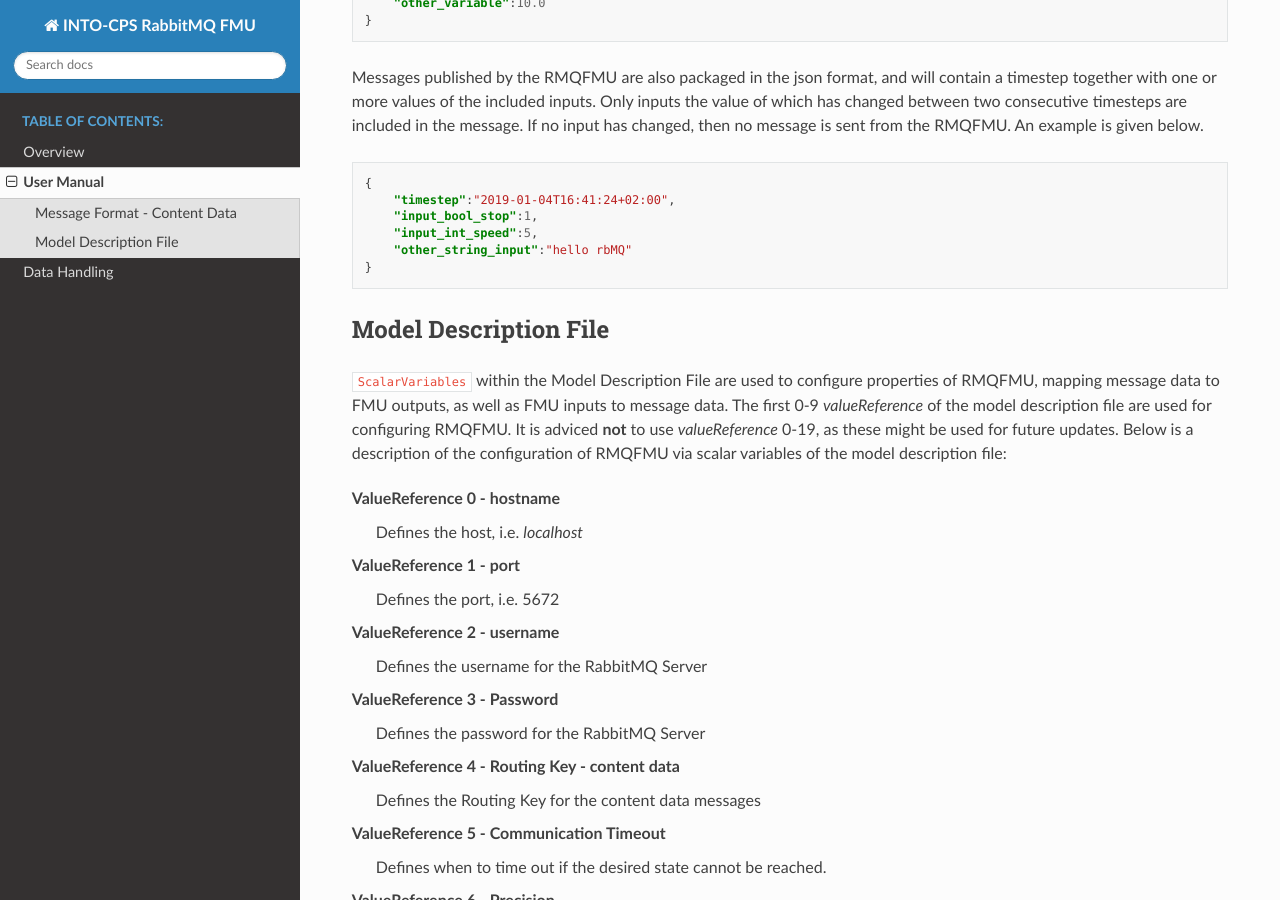
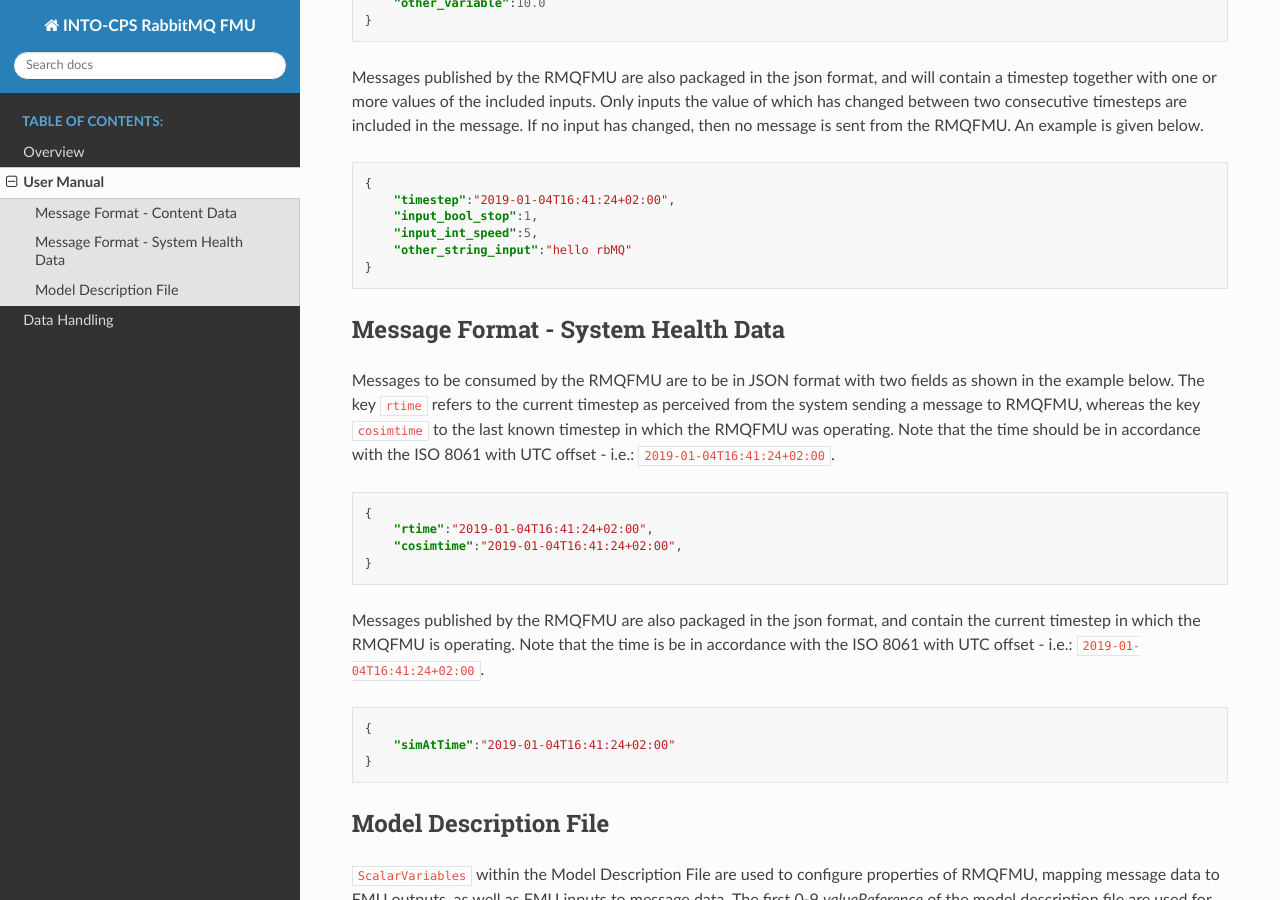
Before and after one commit to INTO-CPS-Association/fmu-rabbitmq, a Sphinx documentation site: the page built from docs/user-manual.rst, in a window 1280 px wide and 900 px high, scrolled down 621 px. Built offline with Sphinx 7.4.7 and the Read the Docs theme 2.0.0, drawn with Linux system fonts in a browser that asks for light colours.

Commit message:
Update user-manual.rst

```diff
--- a/docs/user-manual.rst
+++ b/docs/user-manual.rst
@@ -30,6 +30,25 @@ Messages published by the RMQFMU are also packaged in the json format, and will
         "input_bool_stop":1,
         "input_int_speed":5,
         "other_string_input":"hello rbMQ"
+    }
+
+Message Format - System Health Data
+------------------------------------
+Messages to be consumed by the RMQFMU are to be in JSON format with two fields as shown in the example below. The key :code:`rtime` refers to the current timestep as perceived from the system sending a message to RMQFMU, whereas the key :code:`cosimtime` to the last known timestep in which the RMQFMU was operating. Note that the time should be in accordance with the ISO 8061 with UTC offset - i.e.: :code:`2019-01-04T16:41:24+02:00`.
+
+.. code-block:: json
+
+    {
+        "rtime":"2019-01-04T16:41:24+02:00",
+        "cosimtime":"2019-01-04T16:41:24+02:00",
+    }
+
+Messages published by the RMQFMU are also packaged in the json format, and contain the current timestep in which the RMQFMU is operating. Note that the time is be in accordance with the ISO 8061 with UTC offset - i.e.: :code:`2019-01-04T16:41:24+02:00`.
+
+.. code-block:: json
+
+    {
+        "simAtTime":"2019-01-04T16:41:24+02:00"
     }
 
 
```
